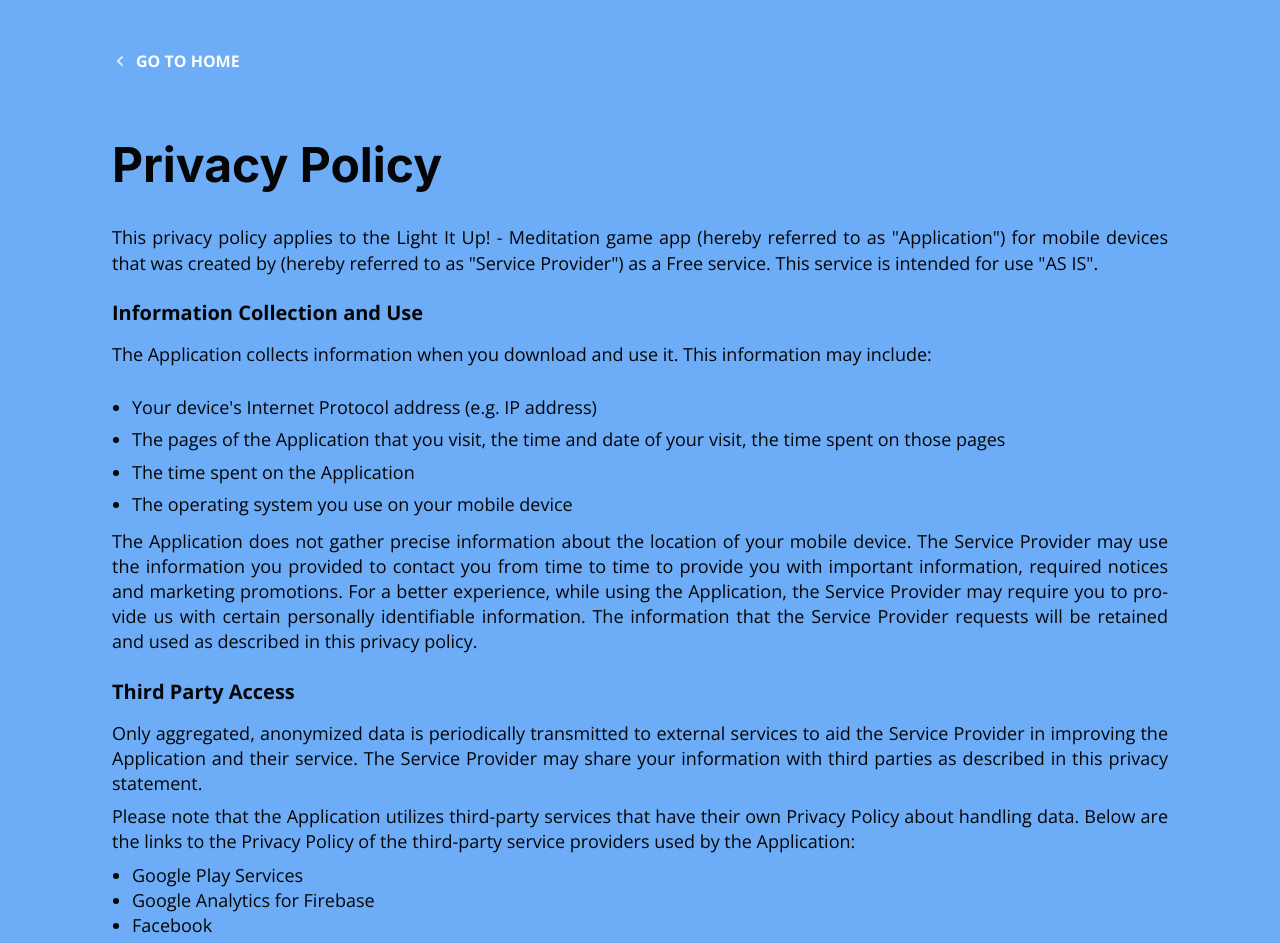
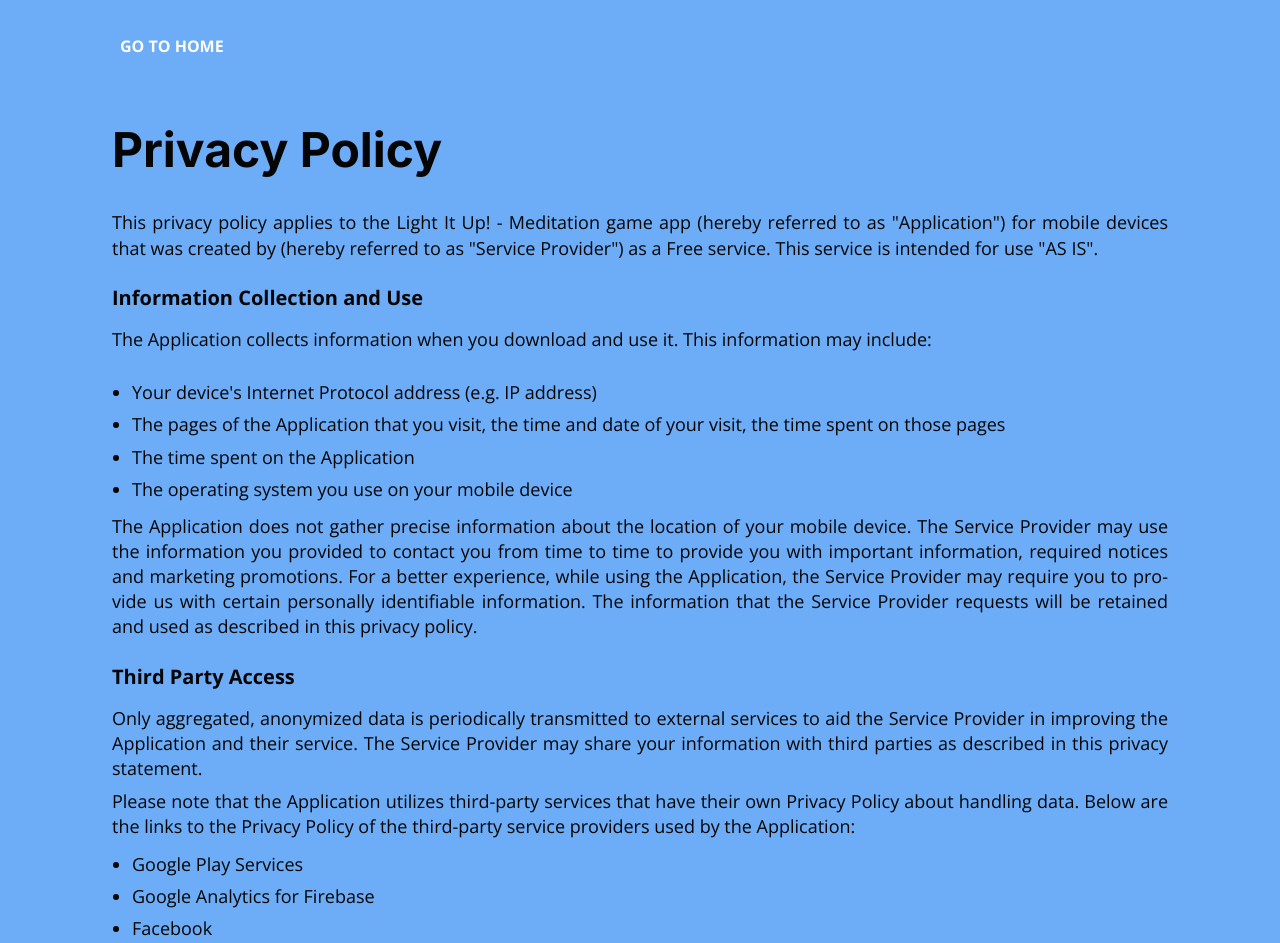
Before and after one commit to wptraffadmin/stp-8584, a website built with Vite: page src/privacy_policy.html in a window 1280 px wide. Shown: the top 943 px of the page. Built offline with nearby package versions, Linux system fonts and the light colour scheme.

Commit message:
fix padding pages

```diff
--- a/src/privacy_policy.html
+++ b/src/privacy_policy.html
@@ -14,11 +14,18 @@
         <main>
           <section class="privacy-intro">
             <a href="./index.html" class="back-home-link">
-              <img
-                src="./img/ion_chevron-back.png"
-                alt="Back"
-                class="back-icon"
-              />
+              <!-- <svg width="16" height="16" class="back-icon" viewBox="0 0 32 32">
+                <path
+                  fill="none"
+                  stroke="currentColor"
+                  stroke-linejoin="round"
+                  stroke-linecap="round"
+                  stroke-miterlimit="4"
+                  stroke-width="2.8235"
+                  d="M19.81 8.199l-8.471 8.471 8.471 8.471"
+                  vector-effect="non-scaling-stroke"
+                ></path>
+              </svg> -->
               <span class="back-text">Go to home</span>
             </a>
 
--- a/src/scss/pages.scss
+++ b/src/scss/pages.scss
@@ -143,7 +143,6 @@
     display: block;
     list-style-type: disc;
     font-size: 14px;
-    line-height: 140%;
     color: var(--black);
     margin: 0;
     padding-left: 20px;
@@ -220,6 +219,22 @@ h2 {
 .back-home-link {
   display: flex;
   align-items: center;
+  padding-top: 24px;
+  color: #fdfdfd;
+
+  @include media(desktop) {
+    padding-top: 36px;
+  }
+}
+
+.back-home-link:hover {
+  color: #006300;
+}
+
+.back-icon {
+  width: 50px;
+  height: 50px;
+  display: inline-block;
 }
 
 .back-text {
@@ -229,21 +244,8 @@ h2 {
   line-height: 130%;
   text-transform: uppercase;
   text-align: center;
-  color: #fdfdfd;
   text-decoration: none;
   padding-left: 8px;
-  padding-top: 51px;
-}
-
-.back-text:hover {
-  color: #006300;
-}
-
-.back-icon {
-  width: 16px;
-  height: 16px;
-
-  margin-top: 51px;
 }
 
 #privacy-policy h2,
```
Also changed, not shown: src/cookies_policy.html (+2 -2 lines), src/terms_and_conditions.html (+2 -2 lines), src/img/ion_chevron-back.png (deleted), src/img/sprite.svg.
